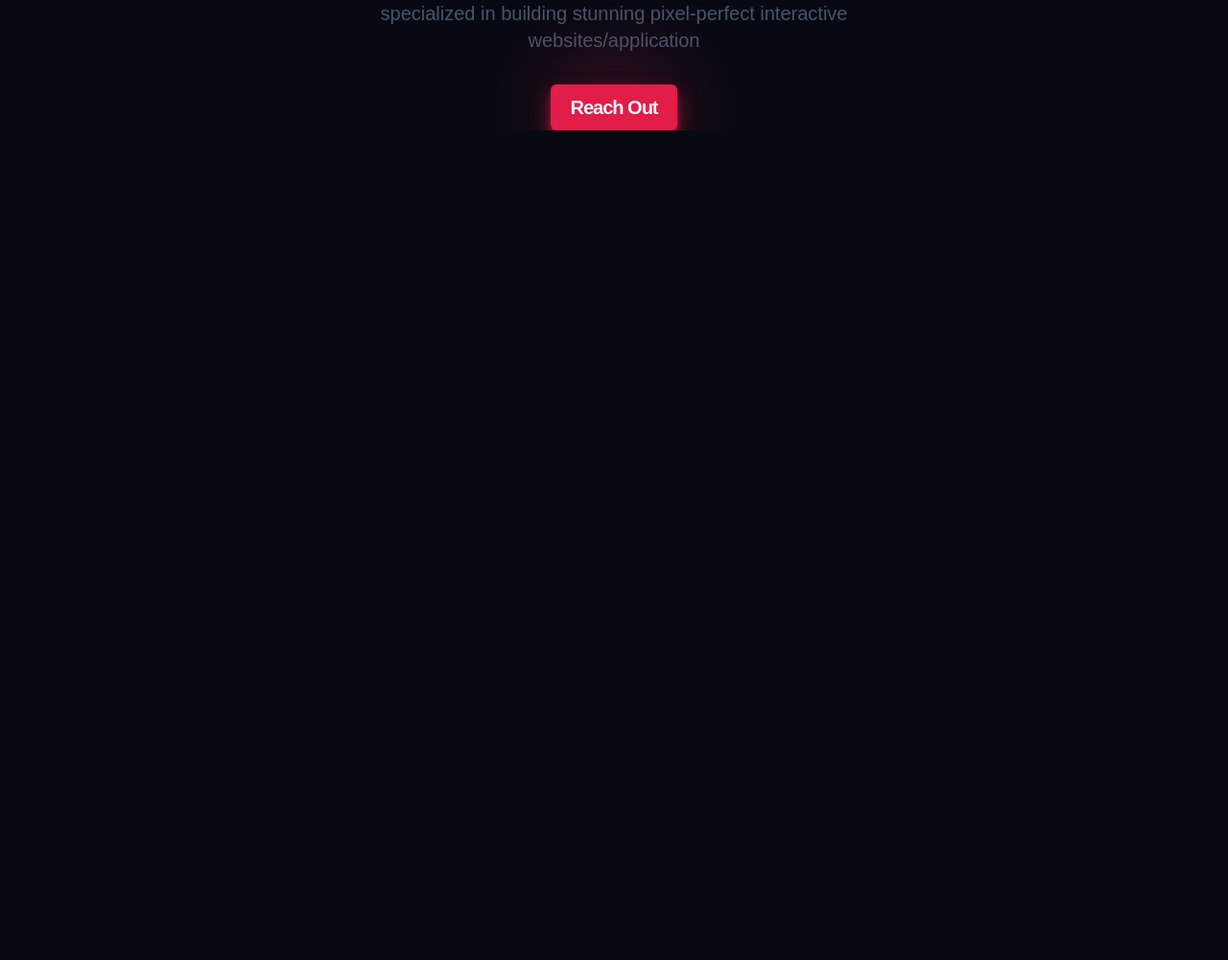
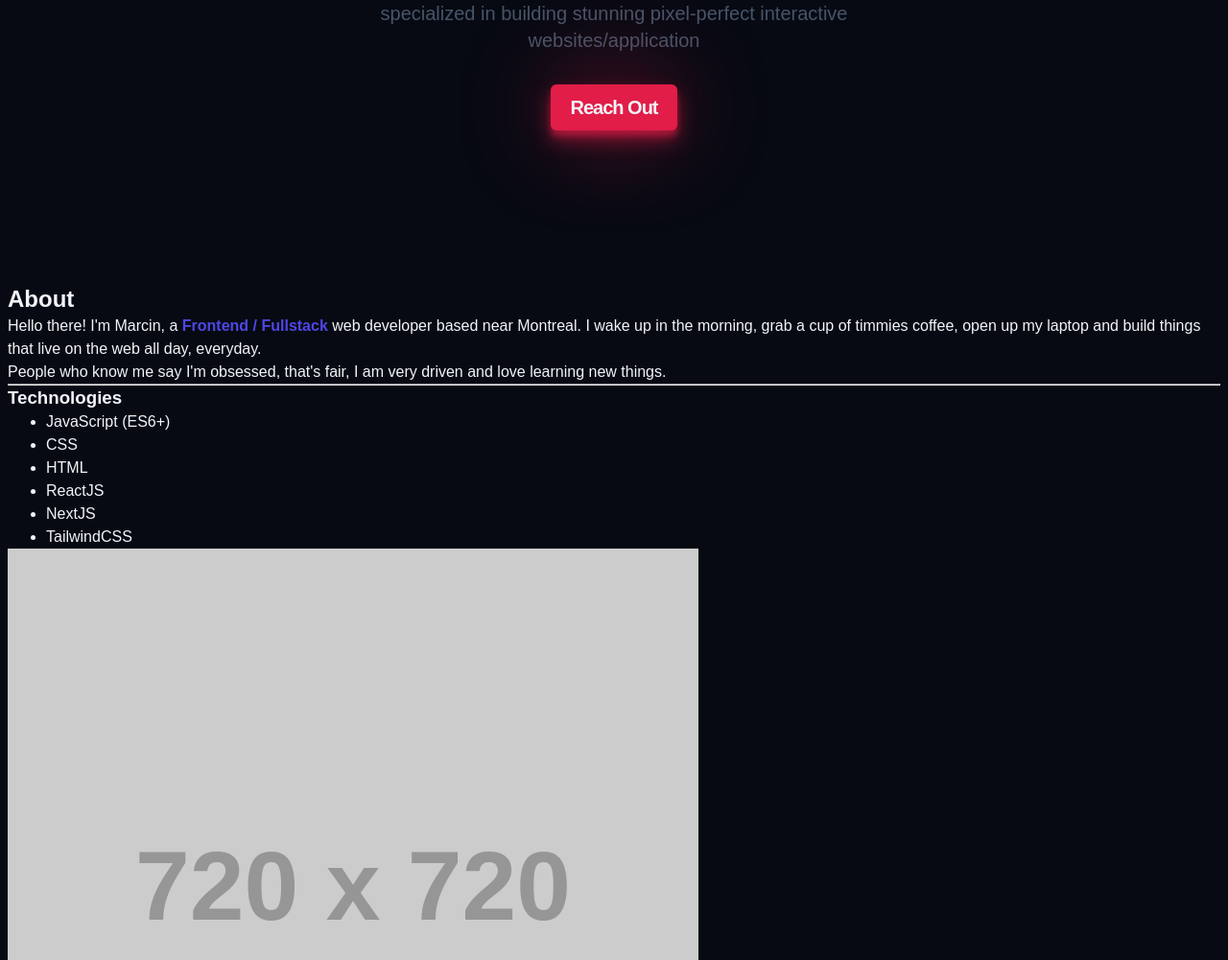
Before and after one commit to Marcin-Farowski/STD_portfolio, a website built with Vite: page index.html in a window 1280 px wide. Shown: the part 679-1680 px from the top of the page at 96% size. Before the commit the page ends 815 px from the top, so only its background shows below. Built offline with nearby package versions, Linux system fonts and the light colour scheme; placeholder pictures from the web are drawn by us; a web font is replaced by a local one.

Commit message:
About section HTML

```diff
--- a/index.html
+++ b/index.html
@@ -79,7 +79,44 @@
         </p>
         <a class="hero__btn btn" href="#">Reach out</a>
       </section>
-      <!-- <section></section> -->
+      <section class="about container section">
+        <div class="about__content">
+          <h2 class="about__description">About</h2>
+          <p>
+            Hello there! I'm Marcin, a
+            <strong>Frontend / Fullstack</strong> web developer based near
+            Montreal. I wake up in the morning, grab a cup of timmies coffee,
+            open up my laptop and build things that live on the web all day,
+            everyday.
+          </p>
+          <p class="about__description">
+            People who know me say I'm obsessed, that's fair, I am very driven
+            and love learning new things.
+          </p>
+          <hr />
+          <h3 class="about__subtitle">Technologies</h3>
+          <div class="about__ul-container">
+            <ul class="about__ul">
+              <li class="about__list">JavaScript (ES6+)</li>
+              <li class="about__list">CSS</li>
+              <li class="about__list">HTML</li>
+            </ul>
+            <ul class="about__ul">
+              <li class="about__list">ReactJS</li>
+              <li class="about__list">NextJS</li>
+              <li class="about__list">TailwindCSS</li>
+            </ul>
+          </div>
+        </div>
+        <div class="about__img-wrapper">
+          <img
+            class="about__img lazy loading"
+            src="https://via.placeholder.com/720"
+            data-src="/about.jpg"
+            alt="Profile picture"
+          />
+        </div>
+      </section>
       <!-- <section></section> -->
       <!-- <section></section> -->
       <!-- <section></section> -->
```
